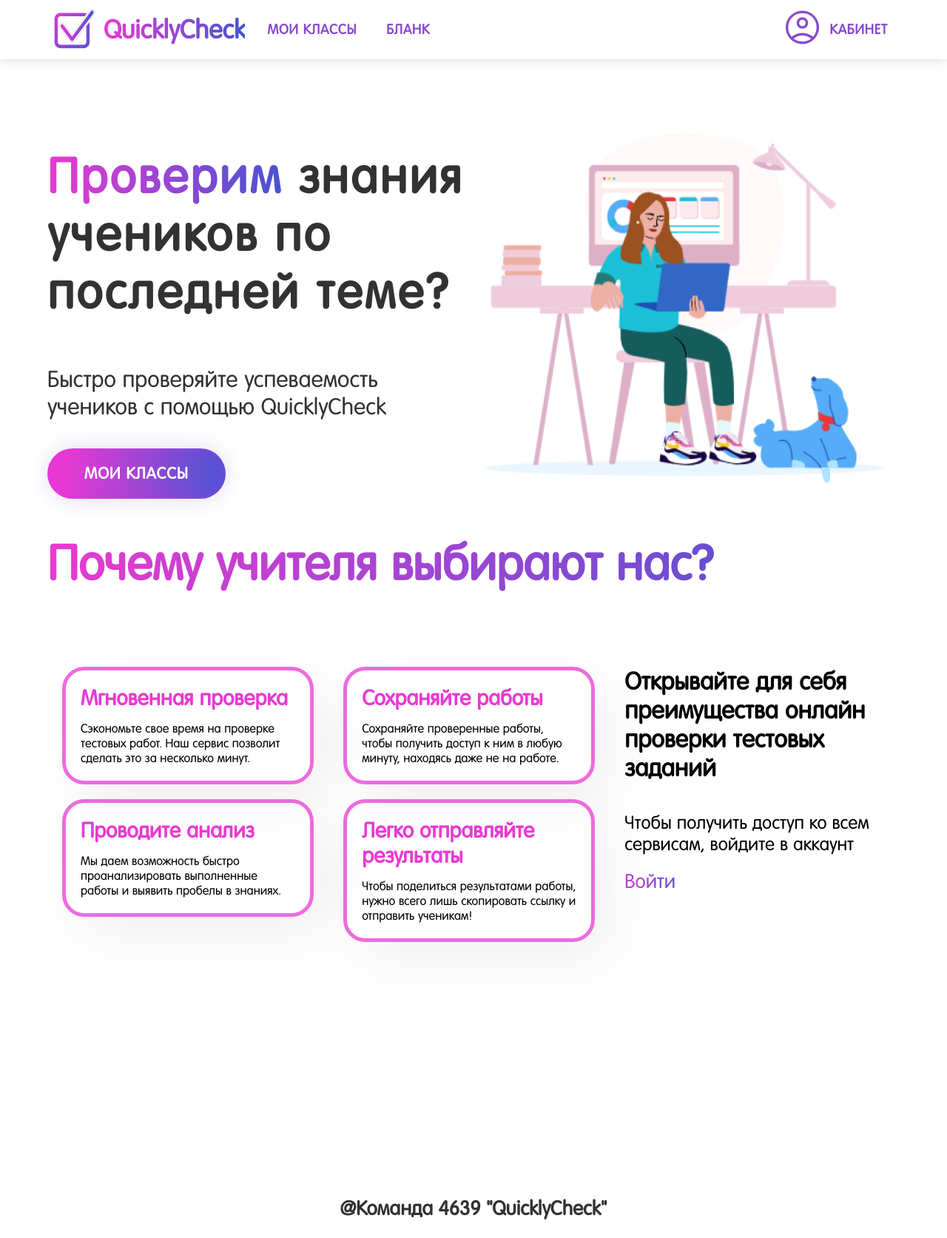
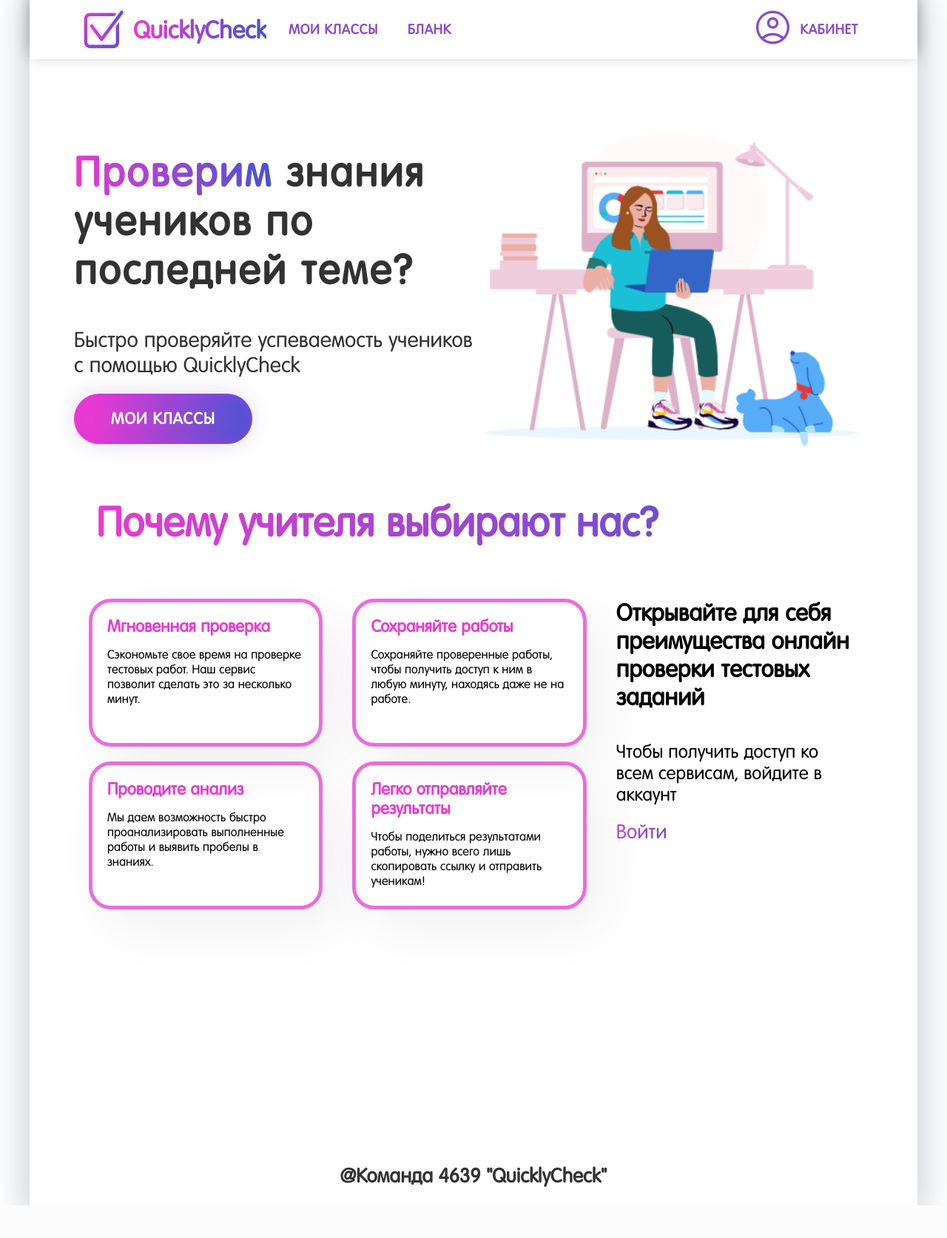
Before and after one commit to Dartamid/quicklycheck, a Django app: page / in a window 1280 px wide. Shown: the whole page at 74% size. After the commit the page ends 1629 px from the top, so only its background shows below. Run offline with Django 4.2, Linux system fonts and the light colour scheme; a user stored in the database is signed in.

Commit message:
pred defend

```diff
--- a/quicklycheck/checker/models.py
+++ b/quicklycheck/checker/models.py
@@ -47,7 +47,7 @@
 
 class Blank(models.Model):
     test = models.ForeignKey('Test', on_delete=models.CASCADE, related_name='blanks')
-    author = models.ForeignKey('Student', on_delete=models.CASCADE, related_name='works')
+    author = models.ForeignKey('Student', on_delete=models.CASCADE, related_name='works', blank=True, null=True)
     id_blank = models.CharField(max_length=2)
     var = models.IntegerField()
     image = models.ImageField(
--- a/quicklycheck/checker/templates/add_class.html
+++ b/quicklycheck/checker/templates/add_class.html
@@ -13,6 +13,9 @@
 
 
         <div class="login-card">
+            <div class="login-card-logo">
+                <img src="{% static 'main/img/favicon.png' %}" alt="logo">
+            </div>
             <div class="login-card-header">
                     <h1>Добавление класса</h1>
             </div>
--- a/quicklycheck/checker/templates/add_pattern.html
+++ b/quicklycheck/checker/templates/add_pattern.html
@@ -11,6 +11,9 @@
         {% endif %}
 
     <div class="login-card">
+            <div class="login-card-logo">
+                <img src="{% static 'main/img/favicon.png' %}" alt="logo">
+            </div>
             <div class="login-card-header">
                 <h1>Новый вариант</h1>
             </div>
--- a/quicklycheck/checker/templates/add_student.html
+++ b/quicklycheck/checker/templates/add_student.html
@@ -13,6 +13,9 @@
 
 
         <div class="login-card">
+            <div class="login-card-logo">
+                <img src="{% static 'main/img/favicon.png' %}" alt="logo">
+            </div>
             <div class="login-card-header">
                     <h1>Добавление студента</h1>
             </div>
--- a/quicklycheck/checker/templates/add_test.html
+++ b/quicklycheck/checker/templates/add_test.html
@@ -12,6 +12,9 @@
         {% endif %}
 
     <div class="login-card">
+            <div class="login-card-logo">
+                <img src="{% static 'main/img/favicon.png' %}" alt="logo">
+            </div>
             <div class="login-card-header">
                 <h1>Новая тестовая работа</h1>
             </div>
--- a/quicklycheck/checker/templates/blank_detail.html
+++ b/quicklycheck/checker/templates/blank_detail.html
@@ -14,6 +14,7 @@
                 <p class="nodec student">{{ forloop.counter }}. {{ r }}</p>
             {% endfor %}
             <div class="student"> Дано {{ score }} правильных ответов из {{ count }}!</div>
+            <div class="student"> Процент выполнения работы - {{ proc }} %</div>
         </div>
     </div>
 {% endblock %}
--- a/quicklycheck/checker/templates/class_detail.html
+++ b/quicklycheck/checker/templates/class_detail.html
@@ -12,7 +12,7 @@
                 <a href="{% url 'add_student' class.pk %}" class="nodec material-symbols-rounded small_plus">add</a>
             </div>
             {% for student in class.students.all %}
-                <p><a href="/" class="nodec student">{{ forloop.counter }}. {{ student.name }}</a></p>
+                <div class="student"><a href="/" class="nodec student">{{ forloop.counter }}. {{ student.name }}</a></div>
             {% endfor %}
         </div>
         <div class="students_list w50">
--- a/quicklycheck/checker/templates/index.html
+++ b/quicklycheck/checker/templates/index.html
@@ -6,7 +6,7 @@
     <div class="content margintop100">
         <div class="promo">
             {% if user.is_authenticated %}
-            <div class="side inline w50">
+            <div class="w50">
                 <div class="eco">
                     <p class='highlight'>Проверим</p> знания учеников по последней теме?
                 </div>
@@ -16,7 +16,7 @@
                 <a href="{% url 'myclasses' %}" class="nodec reg">Мои классы</a>
             </div>
             {% else %}
-            <div class="side inline w50">
+            <div class="w50">
                 <div class="eco">
                     Мы <p class='highlight'>экономим</p> ваше время и силы
                 </div>
--- a/quicklycheck/checker/templates/list_classes.html
+++ b/quicklycheck/checker/templates/list_classes.html
@@ -16,7 +16,7 @@
             </div>
             <div class="class_actions">
                 <a href="{% url 'class_detail' class.pk %}" class="nodec class_open">Открыть</a>
-                <div class="class_delete">Удалить</div>
+                <a href="{% url 'delete_class' class.pk %}" class="nodec class_delete">Удалить</a>
             </div>
 
         </div>
--- a/quicklycheck/checker/urls.py
+++ b/quicklycheck/checker/urls.py
@@ -1,9 +1,10 @@
 from django.urls import path
 from .views import index, list_classes, add_class, class_detail, add_student, add_test, test_detail, add_pattern, \
-    add_blanks, blank_detail
+    add_blanks, blank_detail, delete_class, download
 
 urlpatterns = [
     path('', index, name='index'),
+    path('download/', download, name='download'),
     path('myclasses/', list_classes, name='myclasses'),
     path('add_class/', add_class, name='add_class'),
     path('class_detail/<int:class_pk>', class_detail, name='class_detail'),
@@ -12,5 +13,6 @@
     path('add_test/<int:class_pk>', add_test, name='add_test'),
     path('add_pattern/<int:test_pk>', add_pattern, name='add_pattern'),
     path('add_blanks/<int:test_pk>', add_blanks, name='add_blanks'),
-    path('blank_detail/<int:blank_pk>', blank_detail, name='blank_detail')
+    path('blank_detail/<int:blank_pk>', blank_detail, name='blank_detail'),
+    path('delete_class/<int:class_pk>', delete_class, name='delete_class')
 ]
--- a/quicklycheck/checker/views.py
+++ b/quicklycheck/checker/views.py
@@ -205,9 +205,19 @@
         'result': result,
         'count': len(pattern),
         'score': count,
+        'proc': int(count / len(pattern) * 100)
     }
     return render(
         request,
         template_view,
         context
     )
+
+
+def delete_class(request, class_pk):
+    Class.objects.filter(pk=class_pk).delete()
+    return redirect('myclasses')
+
+
+def download(request):
+    return render(request, 'download.html')
--- a/quicklycheck/static/main/css/styles.css
+++ b/quicklycheck/static/main/css/styles.css
@@ -8,7 +8,7 @@
 
 @font-face {
 	font-family: 'A FuturaRound';
-	src: url(../fonts/afuturaround.ttf);
+	src: url(../fonts/afuturaround1.ttf);
 }
 
 /* .wrapper {
@@ -20,7 +20,7 @@
 
 .container {
     background-color: rgb(255, 255, 255);
-    max-width: 1500px;
+    max-width: 1200px;
     min-height: 100vh;
     margin: 0 auto;
     box-shadow: 0px 0px 40px 13px rgba(34, 60, 80, 0.2);
@@ -45,7 +45,7 @@
 
 
 .title {
-    font-size: 34px;
+    font-size: 32px;
     font-weight: 700;
     font-style: normal;
     background: linear-gradient(270deg, #4653D2 0%, #E93AD2 100%);
@@ -188,16 +205,17 @@
 }
 
 .eco {
-    font-size: 64px;
+    font-size: 54px;
     font-weight: 700;
     letter-spacing: 0.05em;
     font-style: normal;
     color: #323232;
     margin: 20px 0 30px 0;
+    letter-spacing: 0.05em;
 }
 
 .highlight {
-    font-size: 64px;
+    font-size: 54px;
     font-weight: 700;
     letter-spacing: 0.05em;
     font-style: normal;
@@ -223,16 +241,12 @@
     margin: 60px 0;
 }
 
-.inline {
-    display: block;
-}
-
 .text {
     font-weight: 400;
     font-style: normal;
-    font-size: 30px;
+    font-size: 28px;
     color:#323232;
-    margin: 60px 0;
+    margin: 44px 0;
 }
 
 .content {
@@ -249,11 +263,13 @@
 
 .choice-title {
     font-weight: 700;
-    font-size: 64px;
+    font-size: 54px;
     background: linear-gradient(270deg, #4653D2 0%, #E93AD2 100%);
     -webkit-background-clip: text;
     -webkit-text-fill-color: transparent;
-    margin-bottom: 80px;
+    margin-top: 40px;
+    margin-bottom: 50px;
+    margin-left: 30px;
 }
 
 .advantages {
@@ -266,18 +282,19 @@
     border-radius: 30px;
     padding: 20px;
     margin: 20px;
+    height: 200px;
 }
 
 .ad-title{
     font-weight: 700;
-    font-size: 28px;
+    font-size: 22px;
     color: #E93AD2;
     margin-bottom: 15px;
 }
 
 .ch-title {
     font-weight: 700;
-    font-size: 32px;
+    font-size: 31px;
     padding: 20px;
 }
 
--- a/quicklycheck/templates/includes/header.html
+++ b/quicklycheck/templates/includes/header.html
@@ -10,9 +10,9 @@
         <a href="{% url 'myclasses' %}"  class="nodec check">
             Мои классы
         </a>
-        <span class="check">
+        <a href="{% url 'download' %}" class="check">
             Бланк
-        </span>
+        </a>
     {% endif %}
     </div>
     <div class="side">
@@ -25,9 +25,6 @@
             </a>
 
         {% else %}
-            <span class="check">
-                Проверка
-            </span>
             <a class="nodec login" href="{% url 'login' %}">
                 Войти
             </a>
```
Also changed, not shown: other parts of quicklycheck/static/main/css/styles.css (+61 -18 lines), quicklycheck/checker/templates/add_blanks.html (+9 -3 lines), quicklycheck/checker/templates/download.html (added, +21 -0 lines), quicklycheck/checker/migrations/0005_alter_student_options_alter_blank_author.py (added), quicklycheck/db.sqlite3, quicklycheck/static/main/fonts/afuturaround1.ttf (renamed from quicklycheck/static/main/fonts/afuturaround.ttf), quicklycheck/static/main/img/blank.jpg (added), 1 other file.
